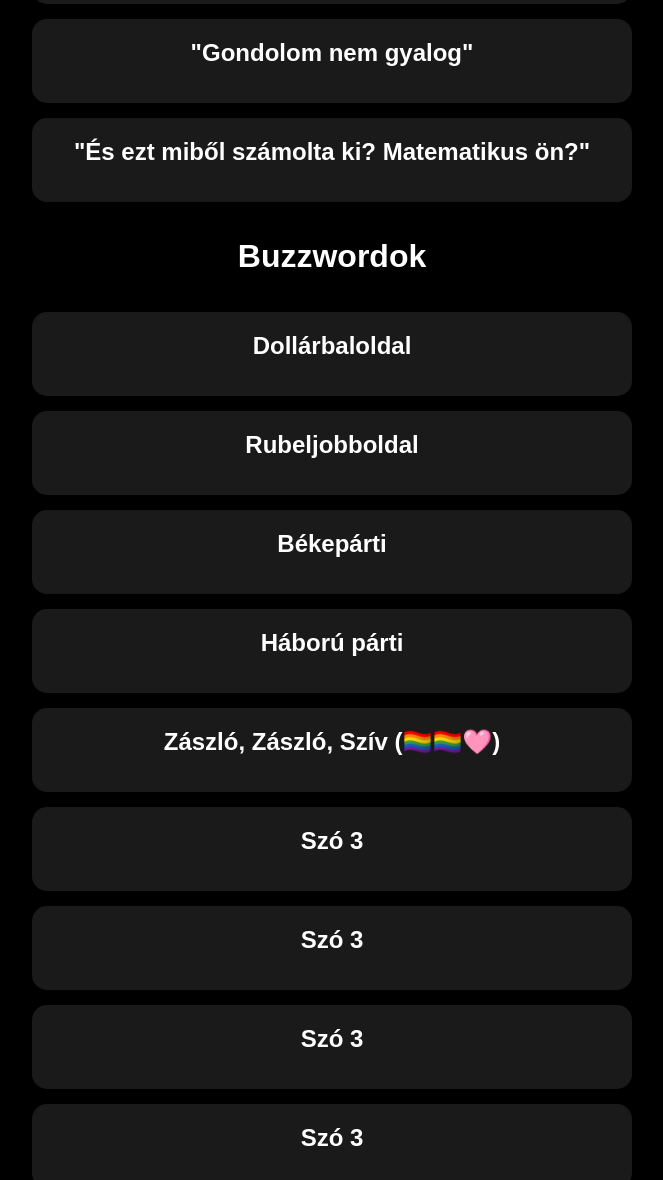
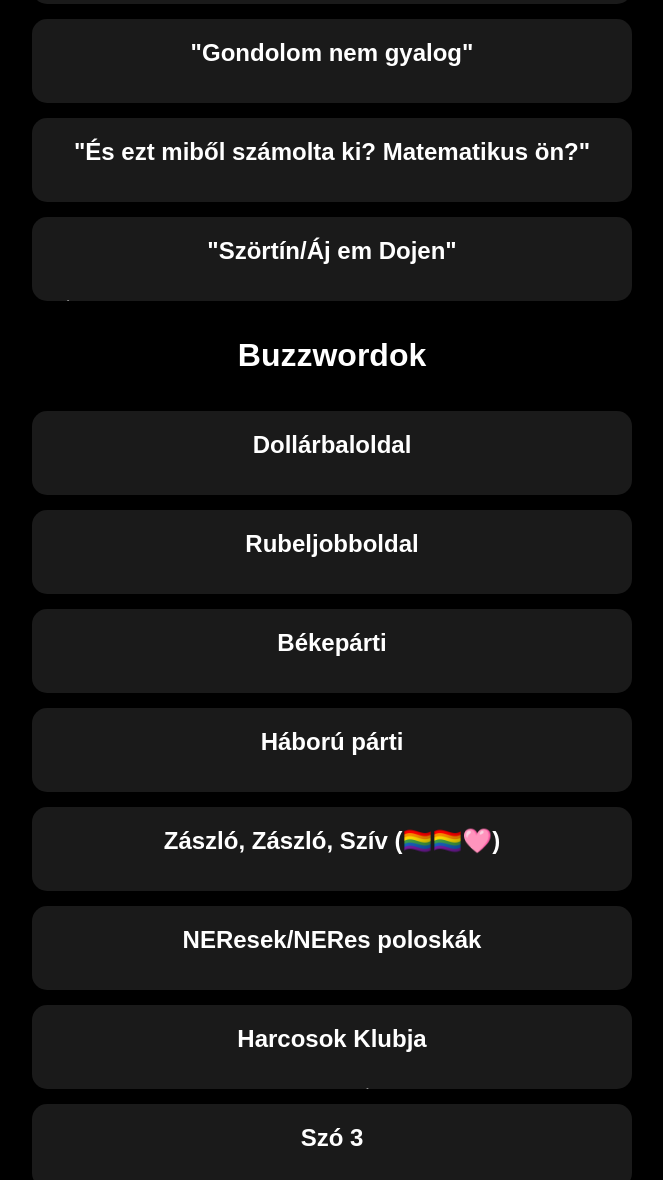
Before and after one commit to MagyarKormanySzotar/KormanySzotar.github.io, a plain HTML site: page index.html in a window 1280 px wide. Shown: the part 484-1664 px from the top of the page, without its empty margins (308-971 px from the left). Drawn offline with Linux system fonts and the light colour scheme.

Commit message:
v1.2
- Added Szörtin, NER, Harcosok Klubja
- Added plussz szavak és jobb megfogalmazás
- Added Gifek/képek egykettőhöz

```diff
--- a/index.html
+++ b/index.html
@@ -27,8 +27,10 @@
             <div class="word-box-content">
                 <p>Mészáros Lőrinc győnyőrű mondata ennél jobban még én sem tudtam volna kifejezni magam.</p>
                 <p>Nagy eséllyel <strong style="color: red;">bátrak</strong> szót akarta haszálni, de sajna nem sikerült.</p>
+                <p>De igen ösztöndíjból nem lehet megélni, már ha kapsz🤷‍♂️</p>
+                <img src="Tartalom/agB83Ov_ogimage.jpg" alt="Bátorak szót">
+                <h3>Ahol megtalálható</h3>
                 <a href="https://www.youtube.com/watch?v=GZXw4GJc870"><h3>Teljes videó</h3></a>
-
             </div>
         </div>
 
@@ -39,6 +41,7 @@
             <div class="word-box-content">
                 <p>Mindenkori királyunknál sajna néha a lemez is beakadhat, de ennyi faszság után meg sem lepődök.</p>
                 <p>Látszik nagyon elvan a hábórúval</p>
+                <h3>Ahol megtalálható</h3>
                 <a href="https://www.youtube.com/watch?v=nf5RKltLLQM"><h3>Teljes videó</h3></a>
             </div>
         </div>
@@ -51,6 +54,7 @@
                 <p>Lőlőkének a második legjobb mondata, de valahogy a propagandista szót nem tudja kiejteni 🤔.</p>
                 <p>Én ilyen szöveggel csinált bögréből innám szivesen a kávém.</p>
                 <p>10/10 would</p>
+                <img src="Tartalom/Nemgyalog.jpg" alt="Lőlőke nagy mondata" class="nemgyalog" id="nemgyalog">
                 <h3>Ahol megtalálható</h3>
                 <a href="https://hu.wikipedia.org/wiki/Gondolom,_nem_gyalog"><h3>Wiki oldal</h3></a>
                 <a href="https://www.youtube.com/watch?v=VWouZh3Dql0&pp=0gcJCfwAo7VqN5tD"><h3>Teljes videó</h3></a>
@@ -65,8 +69,21 @@
                 <p>Lőlőkének a harmadik legjobb aranyköpése. Ez az ember egy setáló és beszélő vicc</p>
                 <p>Ez mutatja az élet gyönyörűségét igazából. És igen matematikusan ki számitjuk hogy LOPSZ</p>
                 <p>10/10 would</p>
+                <img src="Tartalom/és-ezt-miből-számolta-ki-matematikus.gif" alt="Lőlőke nagy mondata">
                 <h3>Ahol megtalálható</h3>
                 <a href="https://www.youtube.com/watch?v=ODLsmnykktI&ab_channel=IciAlex"><h3>Teljes videó</h3></a>
+            </div>
+        </div>
+
+        <div class="word-box">
+            <div class="word-box-header">
+                <strong>"Szörtín/Áj em Dojen"</strong>
+            </div>
+            <div class="word-box-content">
+                <p>Áh persze Német Tomika (Deutch Tamás) híres szavai amikor Rogán vagy a másik nem tudott ott lenni</p>
+                <p>Azért 15 év Brüsszel sem segít ezeken. De milyen lehet a németje🥶🥶🥶</p>
+                <h3>Ahol megtalálható</h3>
+                <a href="https://www.youtube.com/watch?v=AkAoAXqcwDU&ab_channel=ATVMagyarorsz%C3%A1g"><h3>Teljes videó</h3></a>
             </div>
         </div>
 
@@ -132,19 +149,24 @@
 
                 <div class="word-box">
             <div class="word-box-header">
-                <strong>Szó 3</strong>
+                <strong>NEResek/NERes poloskák</strong>
             </div>
             <div class="word-box-content">
-                <p>Itt van a szó magyarázata, ami alapból rejtve van.</p>
+                <p>NER vagyis <a href="https://hu.wikipedia.org/wiki/Nemzeti_Egy%C3%BCttm%C5%B1k%C3%B6d%C3%A9s_Rendszere">Nemzeti Együttműködés Rendszere.</a>Ezek igazából Királyunk társai</p>
+                <p>Igazából a gazdak srákok társasága ha úgy nézzük. Magyar peti nagyon ellene van igazából</p>
             </div>
         </div>
 
                 <div class="word-box">
             <div class="word-box-header">
-                <strong>Szó 3</strong>
+                <strong>Harcosok Klubja</strong>
             </div>
             <div class="word-box-content">
-                <p>Itt van a szó magyarázata, ami alapból rejtve van.</p>
+                <p>Külön is kellett egy ilyen már csak azért is. Így röviden ezek hülye, manipulált és nem értő emberek (akiket nem hibáztatok). Ez Orbán nagy csapata és ötlete volt</p>
+                <p>Na most az eredeti Fight Club az PEAK. De ez inkább egy 2/10.</p>
+                <p>FONTOS Nem akarok szidni senkit aki benne van mert lehet hogy tényleg nem tudnak jobbat</p>
+                <p>MEGHÁT A FIAT 500-as KELL</p>
+                <a href="https://hu.wikipedia.org/wiki/Harcosok_Klubja_(online_politikai_befoly%C3%A1sol%C3%A1si_program)"><h3>Wiki oldal</h3></a>
             </div>
         </div>
 
--- a/styles.css
+++ b/styles.css
@@ -54,5 +54,7 @@ header h2 {
 }
 img{
     max-width: 75%;
-    height: auto;
 }
+.nemgyalog{
+    width: 40%;
+}
```
Also changed, not shown: Tartalom/Nemgyalog.jpg (added), Tartalom/agB83Ov_ogimage.jpg (added), Tartalom/és-ezt-miből-számolta-ki-matematikus.gif (added).
